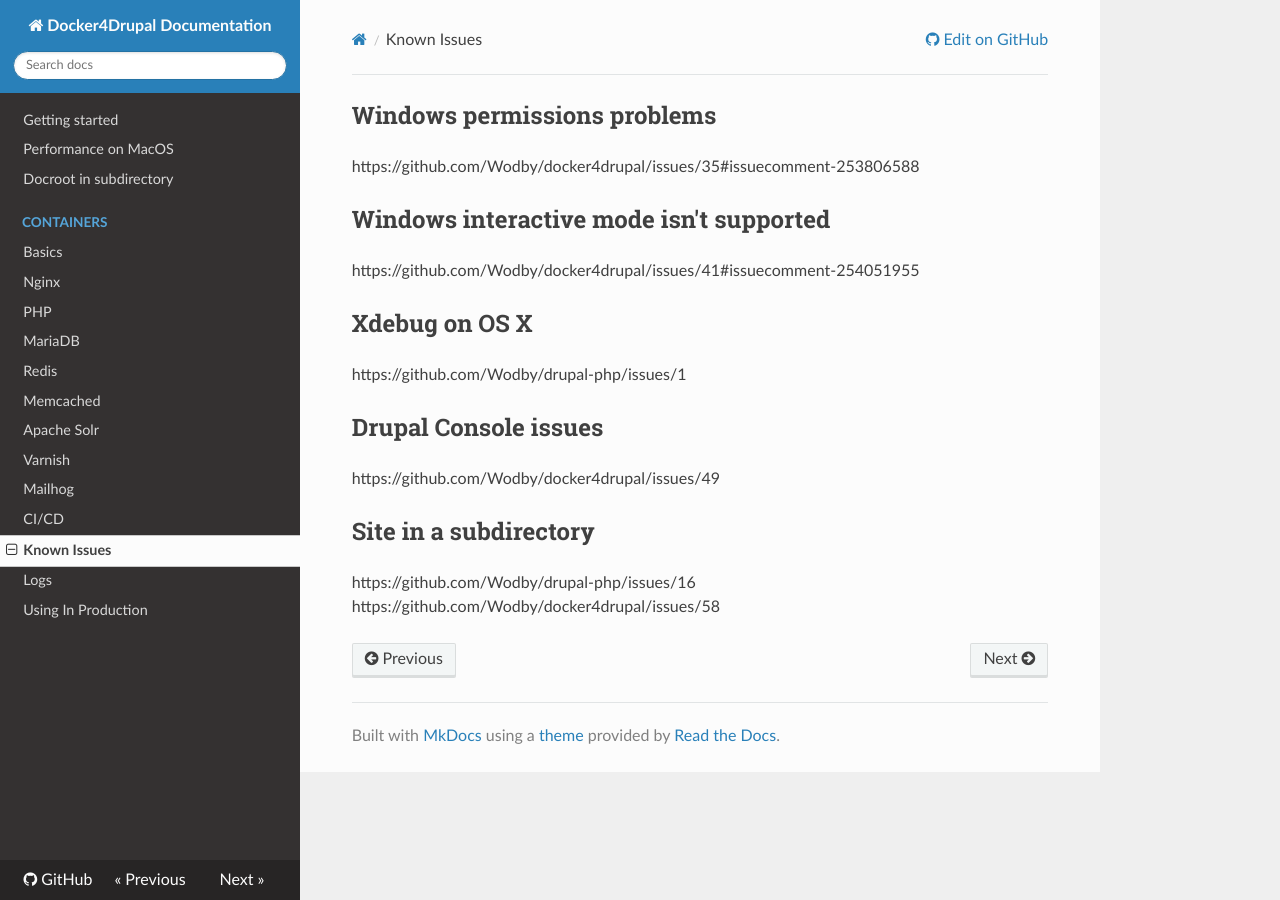
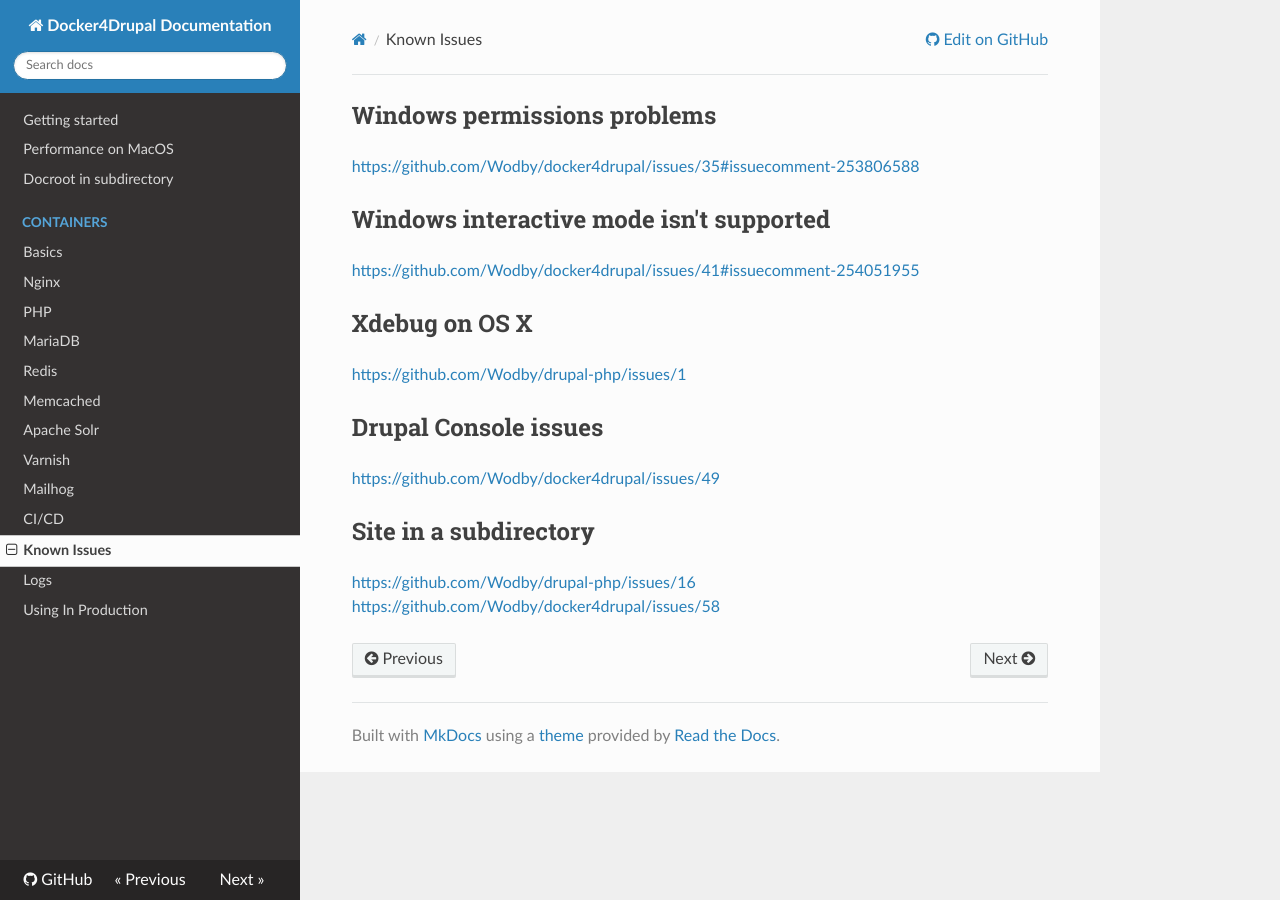
Before and after one commit to wodby/docker4drupal, an MkDocs documentation site: the page built from docs/known-issues.md, in a window 1280 px wide. Built offline with MkDocs 1.6.1, drawn with Linux system fonts in a browser that asks for light colours; nearby versions of some CDN libraries; old or Windows-style settings are respelled for this version of MkDocs; some of the changed lines change nothing that is shown.

Commit message:
Make links for gitbook

```diff
--- a/docs/known-issues.md
+++ b/docs/known-issues.md
@@ -1,15 +1,15 @@
 ## Windows permissions problems
-https://github.com/Wodby/docker4drupal/issues/35#issuecomment-253806588
+[https://github.com/Wodby/docker4drupal/issues/35#issuecomment-253806588](https://github.com/Wodby/docker4drupal/issues/35#issuecomment-253806588)
 
 ## Windows interactive mode isn't supported
-https://github.com/Wodby/docker4drupal/issues/41#issuecomment-254051955
+[https://github.com/Wodby/docker4drupal/issues/41#issuecomment-254051955](https://github.com/Wodby/docker4drupal/issues/41#issuecomment-254051955)
 
 ## Xdebug on OS X
-https://github.com/Wodby/drupal-php/issues/1
+[https://github.com/Wodby/drupal-php/issues/1](https://github.com/Wodby/drupal-php/issues/1)
 
 ## Drupal Console issues
-https://github.com/Wodby/docker4drupal/issues/49
+[https://github.com/Wodby/docker4drupal/issues/49](https://github.com/Wodby/docker4drupal/issues/49)
 
 ## Site in a subdirectory
-https://github.com/Wodby/drupal-php/issues/16
-https://github.com/Wodby/docker4drupal/issues/58
+[https://github.com/Wodby/drupal-php/issues/16](https://github.com/Wodby/drupal-php/issues/16)
+[https://github.com/Wodby/docker4drupal/issues/58](https://github.com/Wodby/docker4drupal/issues/58)
```
